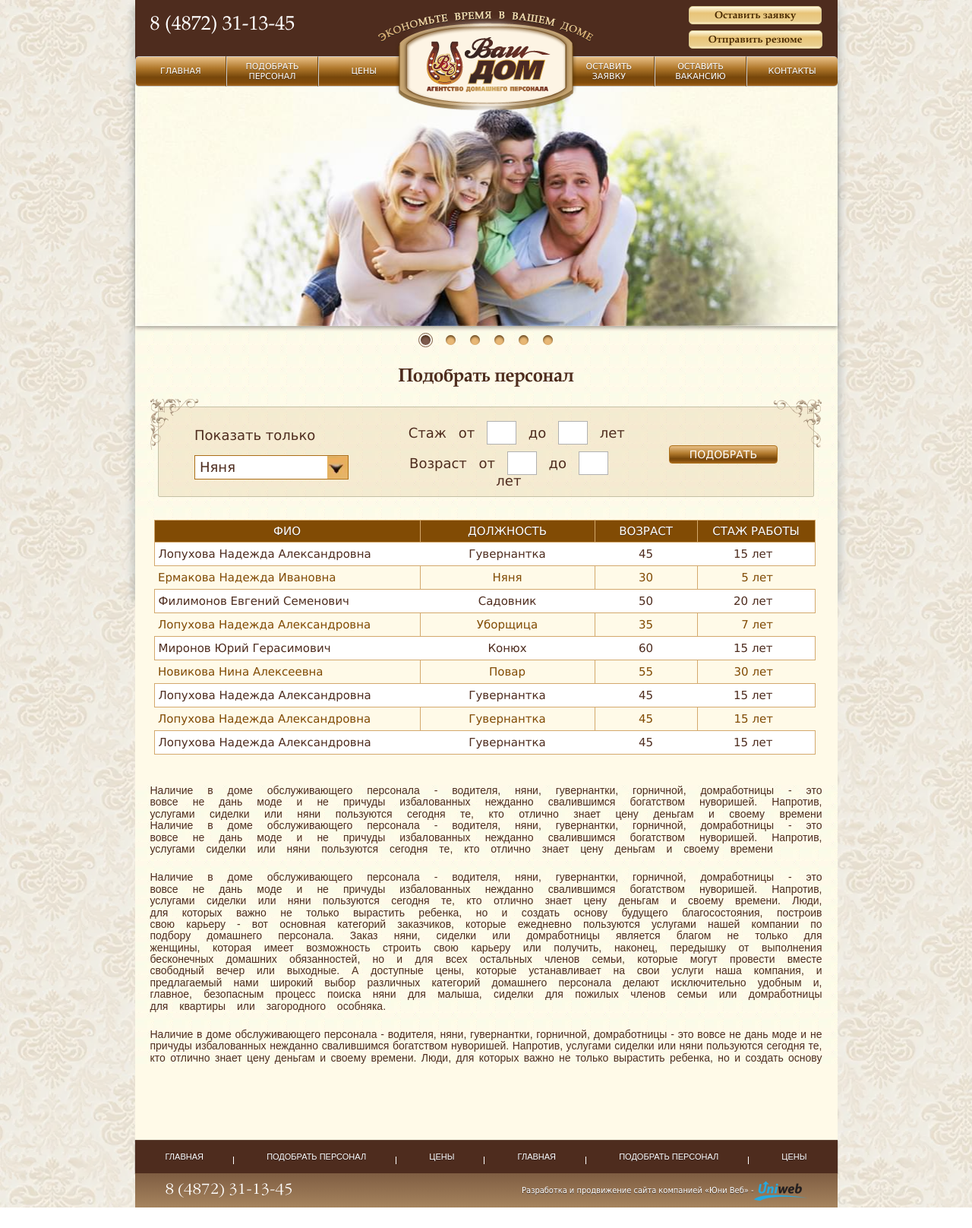
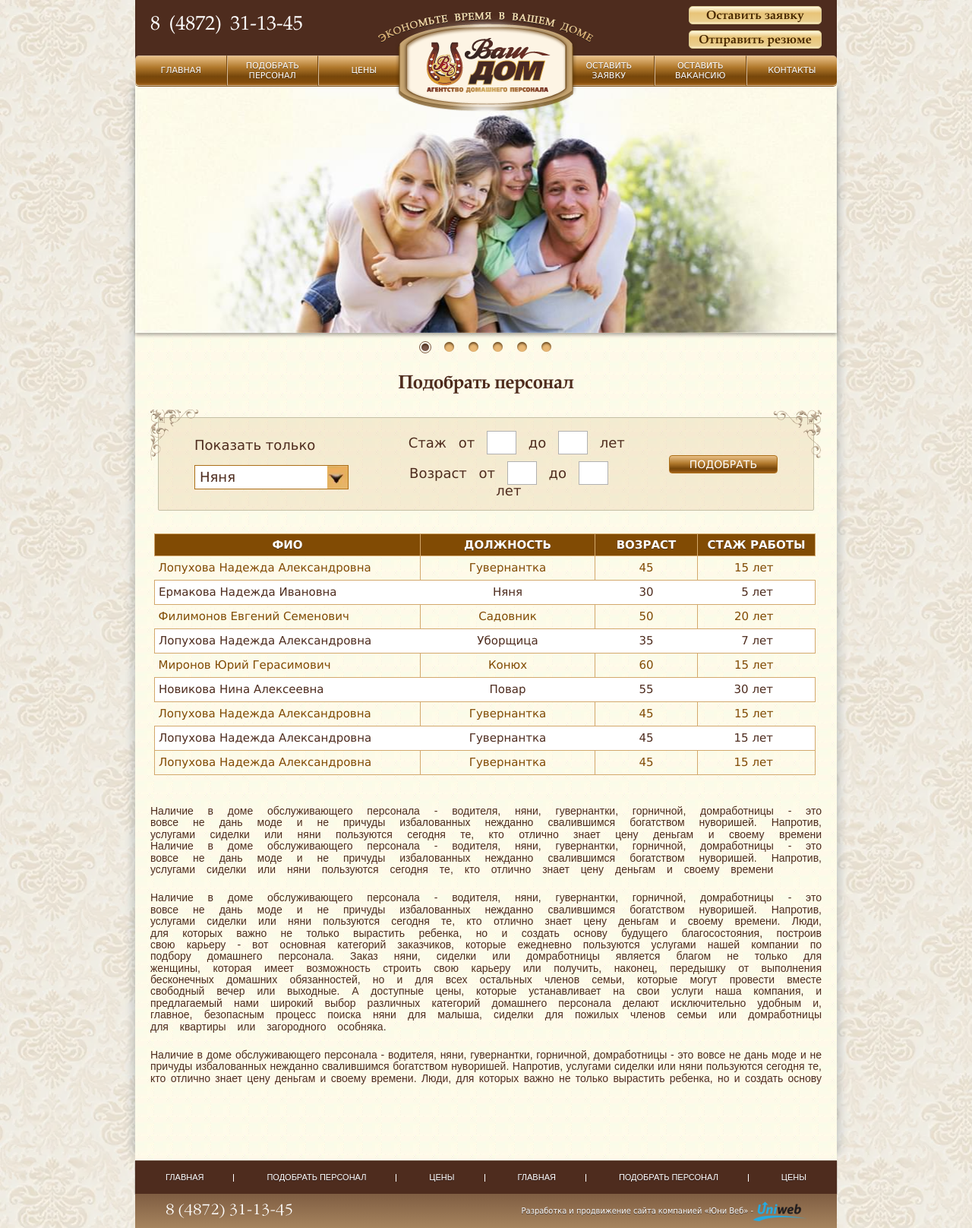
Before and after one commit to SerEro1992/your_house, a plain HTML site: page dist/staff.html in a window 1280 px wide. Shown: the whole page at 76% size. Before the commit the page ends 1589 px from the top, so only its background shows below. Drawn offline with Linux system fonts and the light colour scheme.

Commit message:
correct version

```diff
--- a/dist/css/style.css
+++ b/dist/css/style.css
@@ -122,88 +122,6 @@ h6 {
   font-style: normal;
 }
 
-.slider {
-  display: flex;
-  flex-direction: column;
-}
-
-.slider__container {
-  min-width: 922px;
-  min-height: 325px;
-  display: flex;
-  align-items: center;
-  position: relative;
-  filter: drop-shadow(0px 3px 2px rgba(0, 0, 0, 0.3));
-  overflow: hidden;
-}
-
-.slider__images {
-  display: flex;
-  align-items: center;
-  transition: all 1s ease;
-}
-
-.slider__images img {
-  width: 925px;
-  height: 324px;
-  background-size: cover;
-}
-
-.no-webp .slider__bottom{
-  background-image: url("../../img/index/bg.png"); }
-
-.slider__bottom {
-  display: flex;
-  align-items: center;
-  justify-content: center;
-  gap: 19px;
-  min-height: 30px;
-  padding-top: 7px;
-  background-color: #fffae8;
-}
-
-.slider__button {
-  width: 13px;
-  height: 13px;
-  background-color: rgba(209, 115, 0, 0.5);
-  box-shadow: inset 0px 2px 3px 0px rgba(51, 27, 2, 0.74);
-  border-radius: 50%;
-  border: none;
-  cursor: pointer;
-  transition: all 0.2s;
-}
-
-.slider__button-active-js {
-  width: 15px;
-  height: 15px;
-  background-color: #7c5a4c;
-  border: 1px solid #fff;
-  border-radius: 50%;
-  transition: all 0.2s;
-  outline-offset: 1px;
-  outline: 1px solid #7c5a45;
-}
-
-.arrow {
-  height: 324px;
-  cursor: pointer;
-  opacity: 0;
-  z-index: 3;
-}
-
-.left {
-  position: absolute;
-  top: 0px;
-  left: 0px;
-  transform: rotate(-180deg);
-}
-
-.right {
-  position: absolute;
-  top: 0px;
-  right: 0px;
-}
-
 .header__menu {
   position: absolute;
   bottom: -10px;
@@ -232,13 +150,15 @@ h6 {
   align-items: center;
   justify-content: start;
   width: 100%;
+  border-bottom: 1px solid #77470b;
+  border-radius: 5px;
 }
 
 .nav-list__item {
   background-image: linear-gradient(0deg, #a4671f 0%, #834c0b 10%, #77470b 30%, #b0782b 61%, #e9c087 100%);
   height: 40px;
   text-transform: uppercase;
-  border: 1px solid #ccc;
+  border: 1px solid #d4b999;
   border-right: 1px solid #77470b;
   flex: 1;
   padding: 0 10px;
@@ -285,7 +205,7 @@ h6 {
   border: 1px solid #bfa485;
   border-top: none;
   position: absolute;
-  top: 40px;
+  top: 41px;
   left: 120px;
   z-index: 5;
   word-wrap: break-word;
@@ -332,6 +252,7 @@ h6 {
   font-family: Book Antiqua;
   font-size: 26px;
   color: #ffffff;
+  word-spacing: 5px;
 }
 
 .header__buttons {
@@ -339,16 +260,15 @@ h6 {
   flex-direction: column;
   align-items: center;
   gap: 8px;
-  font-family: Book Antiqua;
-  font-size: 16px;
   position: relative;
   transition: all 0.7s;
 }
 
 .header__button {
   font-family: bookantiqua_bold;
-  min-width: 175px;
-  padding: 3px 25px;
+  font-size: 16px;
+  width: 175px;
+  min-height: 24px;
   background-color: #d7c074;
   background-image: linear-gradient(0deg, #faedc7 0%, #eacf8f 13%, #e8c478 63%, #fff9e0 100%);
   color: #472800;
@@ -377,7 +297,7 @@ h6 {
   text-align: center;
   position: absolute;
   z-index: 10;
-  top: 66px;
+  top: 30px;
   right: 0;
   display: none;
 }
@@ -394,9 +314,9 @@ h6 {
   text-align: center;
   position: absolute;
   z-index: 10;
-  top: 66px;
+  top: 65px;
   right: 0;
-  z-index: 2;
+  z-index: 10;
   display: none;
 }
 
@@ -476,7 +396,6 @@ h6 {
 .form__item {
   height: 30px;
   width: 100%;
-  font-size: 18px;
   font-family: Verdana;
   line-height: 26px;
   color: #45250a;
@@ -557,6 +476,89 @@ h6 {
   position: relative;
 }
 
+.slider {
+  display: flex;
+  flex-direction: column;
+  margin-top: 9px;
+}
+
+.slider__container {
+  min-width: 923px;
+  min-height: 325px;
+  display: flex;
+  align-items: center;
+  position: relative;
+  filter: drop-shadow(0px 3px 2px rgba(0, 0, 0, 0.3));
+  overflow: hidden;
+}
+
+.slider__images {
+  display: flex;
+  align-items: center;
+  transition: all 1s ease;
+}
+
+.slider__images img {
+  width: 923px;
+  height: 324px;
+  background-size: cover;
+}
+
+.no-webp .slider__bottom{
+  background-image: url("../../img/index/bg.png"); }
+
+.slider__bottom {
+  display: flex;
+  align-items: center;
+  justify-content: center;
+  gap: 19px;
+  min-height: 30px;
+  padding-top: 7px;
+  background-color: #fffae8;
+}
+
+.slider__button {
+  width: 13px;
+  height: 13px;
+  background-color: rgba(209, 115, 0, 0.5);
+  box-shadow: inset 0px 2px 3px 0px rgba(51, 27, 2, 0.74);
+  border-radius: 50%;
+  border: none;
+  cursor: pointer;
+  transition: all 0.2s;
+}
+
+.slider__button-active-js {
+  width: 12px;
+  height: 12px;
+  background-color: #7c5a4c;
+  border: 1px solid #fff;
+  border-radius: 50%;
+  transition: all 0.2s;
+  outline-offset: 1px;
+  outline: 1px solid #7c5a45;
+}
+
+.arrow {
+  height: 324px;
+  cursor: pointer;
+  opacity: 0;
+  z-index: 3;
+}
+
+.left {
+  position: absolute;
+  top: 1px;
+  left: 0px;
+  transform: rotate(-180deg);
+}
+
+.right {
+  position: absolute;
+  top: 1px;
+  right: 0px;
+}
+
 .personal__info {
   max-width: 891px;
   min-height: 285px;
@@ -709,6 +711,7 @@ h6 {
   max-width: 925px;
   min-height: 190px;
   padding: 0 60px;
+  margin-bottom: 20px;
 }
 
 .gallery__container {
@@ -717,7 +720,6 @@ h6 {
   justify-content: start;
   gap: 25px;
   align-items: center;
-  margin-bottom: 37px;
 }
 
 .gallery__item {
@@ -741,19 +743,21 @@ h6 {
   width: 925px;
   min-height: 400px;
   padding: 0px 24px;
-  color: #4e2c1e;
   padding-bottom: 55px;
 }
 
 .article h3 {
   font-size: 24px;
+  font-weight: 400;
   line-height: 1.2;
   margin-bottom: 10px;
+  color: #4e2c1e;
 }
 
 .article p {
   font-size: 14px;
   margin-bottom: 22px;
+  color: #4e2c1e;
   text-align: justify;
   word-spacing: 11px;
   line-height: 1.1;
@@ -766,7 +770,7 @@ h6 {
 }
 
 .personal__container {
-  width: 925px;
+  width: 924px;
   margin: 0 auto;
   background-repeat: repeat;
   background-color: #fffae8;
@@ -784,7 +788,7 @@ h6 {
 .search__title {
   font-family: Book Antiqua;
   font-size: 25px;
-  margin-bottom: 30px;
+  margin-bottom: 35px;
 }
 
 .search__filter {
@@ -798,7 +802,7 @@ h6 {
   font-family: Verdana, sans-serif;
   font-weight: 500;
   margin: 0 auto;
-  padding: 18px 47px 12px;
+  padding: 17px 47px;
   position: relative;
 }
 
@@ -965,9 +969,11 @@ h6 {
   background-color: #fcebc6;
 }
 
+.no-webp .table__wrapper{
+  background-image: url("../../img/index/bg.png"); }
+
 .table__wrapper {
   padding: 0 25px;
-  margin-bottom: 40px;
 }
 
 .personal__table {
@@ -978,7 +984,7 @@ h6 {
 .personal__content {
   font-size: 15px;
   line-height: 15px;
-  height: 31px;
+  height: 32px;
   text-align: center;
 }
 
@@ -1041,13 +1047,13 @@ h6 {
   max-width: 925px;
   min-height: 300px;
   background-color: #fff6ea;
-  padding: 0 20px;
+  padding: 40px 20px 0;
 }
 
 .personal__text {
   display: flex;
   flex-direction: column;
-  margin-bottom: 100px;
+  padding-bottom: 100px;
 }
 
 .personal__wrapper p {
@@ -1077,7 +1083,7 @@ h6 {
 .search__title {
   font-family: Book Antiqua;
   font-size: 25px;
-  margin-bottom: 30px;
+  margin-bottom: 35px;
 }
 
 .search__filter {
@@ -1091,7 +1097,7 @@ h6 {
   font-family: Verdana, sans-serif;
   font-weight: 500;
   margin: 0 auto;
-  padding: 18px 47px 12px;
+  padding: 17px 47px;
   position: relative;
 }
 
@@ -1258,9 +1264,11 @@ h6 {
   background-color: #fcebc6;
 }
 
+.no-webp .table__wrapper{
+  background-image: url("../../img/index/bg.png"); }
+
 .table__wrapper {
   padding: 0 25px;
-  margin-bottom: 40px;
 }
 
 .personal__table {
@@ -1271,7 +1279,7 @@ h6 {
 .personal__content {
   font-size: 15px;
   line-height: 15px;
-  height: 31px;
+  height: 32px;
   text-align: center;
 }
 
@@ -1334,13 +1342,13 @@ h6 {
   max-width: 925px;
   min-height: 300px;
   background-color: #fff6ea;
-  padding: 0 20px;
+  padding: 40px 20px 0;
 }
 
 .personal__text {
   display: flex;
   flex-direction: column;
-  margin-bottom: 100px;
+  padding-bottom: 100px;
 }
 
 .personal__wrapper p {
@@ -1359,7 +1367,7 @@ h6 {
 }
 
 .footer {
-  width: 925px;
+  width: 924px;
   min-height: 89px;
   background-color: #4e2c1e;
   background-image: linear-gradient(0deg, #ad8b63 0%, #4e2c1e 100%);
@@ -1402,7 +1410,7 @@ h6 {
 .footer__item a::after {
   content: "";
   position: absolute;
-  top: 21px;
+  top: calc(50% - 5px);
   right: 0px;
   width: 1px;
   height: 10px;
@@ -1473,8 +1481,7 @@ body {
   background-image: url("../img/index/bg.png"); }
 
 .container-shadow {
-  box-shadow: -12px 0px 10px -8px rgba(34, 60, 80, 0.2), 12px 0px 10px -8px rgba(34, 60, 80, 0.2);
-  width: 925px;
+  width: 924px;
   margin: 0 auto;
   display: flex;
   flex-direction: column;
@@ -1484,6 +1491,7 @@ body {
 .main {
   flex-grow: 1;
   background-color: #fffae8;
+  box-shadow: -12px 0px 10px -8px rgba(34, 60, 80, 0.2), 12px 0px 10px -8px rgba(34, 60, 80, 0.2);
 }
 
 a {
@@ -1505,10 +1513,10 @@ input[type=number] {
   display: block;
 }
 
+.webp .form__icon{ background-image: url(../img/staff/select.webp); }
+
 .webp .slider__bottom{ background-image: url(../../img/index/bg.webp); }
 
-.webp .form__icon{ background-image: url(../img/staff/select.webp); }
-
 .webp .search__container{ background-image: url(../../img/index/bg.webp); }
 
 .webp .search__filter::before{ background-image: url(../img/staff/decor-before.webp); }
@@ -1517,6 +1525,8 @@ input[type=number] {
 
 .webp .select__icon{ background-image: url(../img/staff/select.webp); }
 
+.webp .table__wrapper{ background-image: url(../../img/index/bg.webp); }
+
 .webp .personal__wrapper{ background-image: url(../../img/index/bg.webp); }
 
 .webp .search__container{ background-image: url(../../img/index/bg.webp); }
@@ -1527,6 +1537,8 @@ input[type=number] {
 
 .webp .select__icon{ background-image: url(../img/staff/select.webp); }
 
+.webp .table__wrapper{ background-image: url(../../img/index/bg.webp); }
+
 .webp .personal__wrapper{ background-image: url(../../img/index/bg.webp); }
 
 .webp body{ background-image: url(../img/bg-img.webp); }
--- a/dist/index.html
+++ b/dist/index.html
@@ -4,7 +4,7 @@
 	<meta charset="UTF-8">
 	<meta http-equiv="X-UA-Compatible" content="IE=edge">
 	<meta name="viewport" content="width=device-width, initial-scale=1.0">
-	<link rel="stylesheet" href="css/style.min.css?_v=20231221220422">
+	<link rel="stylesheet" href="css/style.min.css?_v=20231225150347">
 	<title>Ваш дом - агенство домашнего персонала</title>
 </head>
   <body>
@@ -162,6 +162,15 @@
 </div>
 
     </div>
+
+</div>
+
+
+</header>
+
+        <main class="main">
+  <section class="personal">
+    <div class="personal__container" style="background-image: url('img/index/bg.png')">
       <div class="slider">
   <div class="slider__container">
     <img src="img/header/arrow.svg" class="arrow left" alt="arrow left" />
@@ -217,14 +226,6 @@
   <div class="slider__bottom"></div>
 </div>
 
-</div>
-
-
-</header>
-
-        <main class="main">
-  <section class="personal">
-    <div class="personal__container" style="background-image: url('img/index/bg.png')">
       <div class="personal__info">
   <div class="info">
     <div class="left-info">
@@ -393,6 +394,6 @@
       </div>
     </div>
 
-    <script type="module" src="js/app.min.js?_v=20231221220422"></script>
+    <script type="module" src="js/app.min.js?_v=20231225150347"></script>
   </body>
 </html>
--- a/dist/staff.html
+++ b/dist/staff.html
@@ -4,7 +4,7 @@
 	<meta charset="UTF-8">
 	<meta http-equiv="X-UA-Compatible" content="IE=edge">
 	<meta name="viewport" content="width=device-width, initial-scale=1.0">
-	<link rel="stylesheet" href="css/style.min.css?_v=20231221220422">
+	<link rel="stylesheet" href="css/style.min.css?_v=20231225150347">
 	<title>Ваш дом - агенство домашнего персонала</title>
 </head>
   <body>
@@ -162,6 +162,14 @@
 </div>
 
     </div>
+
+</div>
+
+
+</header>
+
+
+        <main class="main">
   <div class="slider">
   <div class="slider__container">
     <img src="img/header/arrow.svg" class="arrow left" alt="arrow left" />
@@ -217,13 +225,6 @@
   <div class="slider__bottom"></div>
 </div>
 
-</div>
-
-
-</header>
-
-
-        <main class="main">
   <section class="search">
   <div class="search__container">
     <h2 class="search__title">Подобрать персонал</h2>
@@ -238,7 +239,7 @@
             <div class="select__icon"></div>
           </div>
 
-          <div class="select__body sel-body">
+          <div class="select__body search__select sel-body ">
             <div class="select__item sel-item"></div>
             <div class="select__item sel-item">Няня</div>
             <div class="select__item sel-item">Гувернантка</div>
@@ -279,12 +280,16 @@
   <section class="table">
   <div class="table__wrapper">
     <table class="personal__table">
+      <thead>
         <tr class="personal__title">
-        <td class="title__cell">ФИО</td>
-        <td class="title__cell">должность</td>
-        <td class="title__cell">возраст</td>
-        <td class="title__cell">стаж работы</td>
+          <th class="title__cell">ФИО</th>
+          <th class="title__cell">должность</th>
+          <th class="title__cell">возраст</th>
+          <th class="title__cell">стаж работы</th>
         </tr>
+      </thead>
+
+      <tbody>
         <tr class="personal__content">
           <td class="personal__name">Лопухова Надежда Александровна</td>
           <td class="personal__post">Гувернантка</td>
@@ -341,8 +346,7 @@
           <td class="personal__age">45</td>
           <td class="personal__experience">15 лет</td>
         </tr>
-
-
+      </tbody>
     </table>
   </div>
 </section>
@@ -442,6 +446,6 @@
       </div>
     </div>
 
-    <script type="module" src="js/app.min.js?_v=20231221220422"></script>
+    <script type="module" src="js/app.min.js?_v=20231225150347"></script>
   </body>
 </html>
```
Also changed, not shown: dist/css/style.min.css, dist/js/app.min.js. Lines whose indentation alone changed are shown as unchanged.
